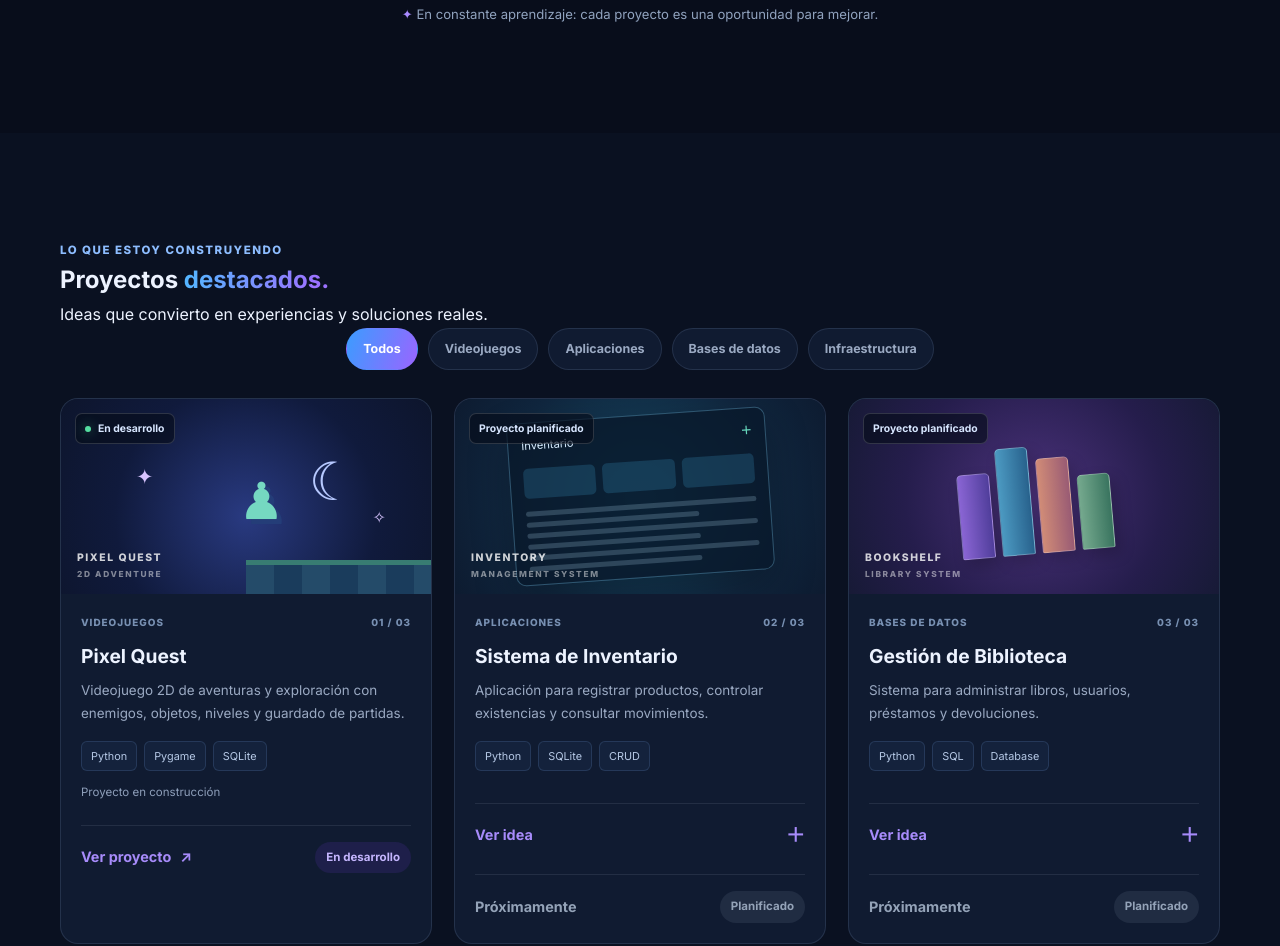
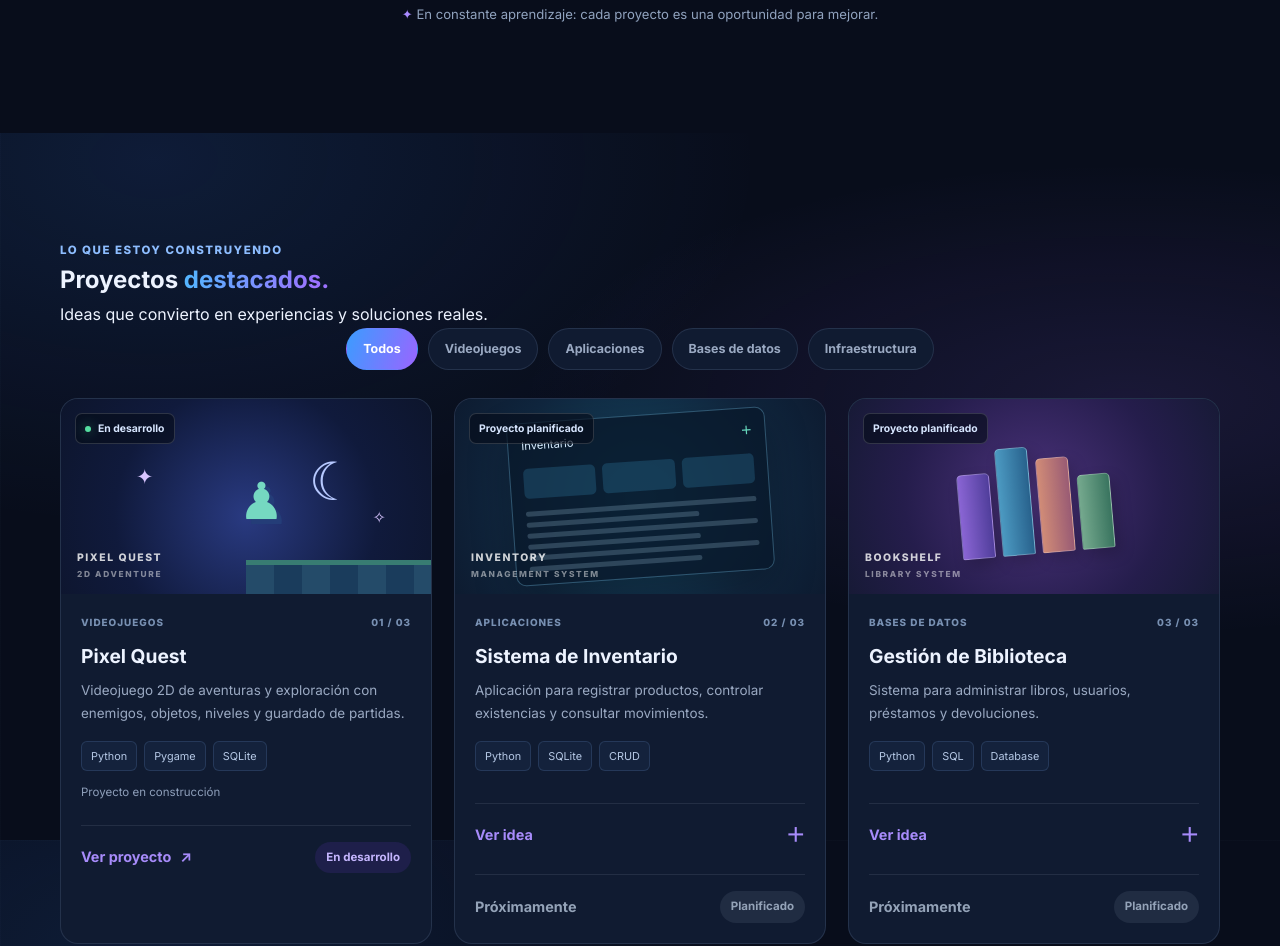
Before and after one commit to MartinValenzu/projects-several, a plain HTML site: page index.html in a window 1280 px wide. Shown: the part 2360-3306 px from the top of the page. Drawn offline with Linux system fonts and the light colour scheme.

Commit message:
Update style.css

```diff
--- a/style.css
+++ b/style.css
@@ -275,7 +275,7 @@ button, a { -webkit-tap-highlight-color: transparent; }
 ================================= */
 
 .projects-section {
-  background: #0a1121;
+  background: transparent;
 }
 
 .projects-grid {
@@ -629,11 +629,6 @@ button, a { -webkit-tap-highlight-color: transparent; }
   color: #cbd5e1;
   font-size: .83rem;
   line-height: 1.8;
-}
-
-@keyframes detailsAppear {
-  from { opacity: 0; transform: translateY(-6px); }
-  to { opacity: 1; transform: translateY(0); }
 }
 
 /* Accesibilidad y movimiento */
@@ -1260,41 +1255,30 @@ main section[id] {
     font-size: .72rem;
   }
 }
-
 /* =================================
    FONDO TECNOLÓGICO GLOBAL
 ================================= */
 
 body {
-  position: relative;
-  isolation: isolate;
-}
-
-body::before {
-  content: "";
-  position: fixed;
-  inset: 0;
-  z-index: -1;
-  pointer-events: none;
-
-  background:
+  background-color: #080d1b;
+  background-image:
     radial-gradient(
-      ellipse at 12% 20%,
-      rgba(59, 130, 246, .12),
-      transparent 35%
+      ellipse at 12% 15%,
+      rgba(59, 130, 246, 0.13),
+      transparent 38%
     ),
     radial-gradient(
       ellipse at 88% 45%,
-      rgba(139, 92, 246, .11),
-      transparent 36%
+      rgba(154, 101, 255, 0.12),
+      transparent 38%
     ),
     linear-gradient(
-      rgba(120, 150, 210, .025) 1px,
+      rgba(120, 150, 210, 0.025) 1px,
       transparent 1px
     ),
     linear-gradient(
       90deg,
-      rgba(120, 150, 210, .025) 1px,
+      rgba(120, 150, 210, 0.025) 1px,
       transparent 1px
     );
 
@@ -1304,29 +1288,20 @@ body::before {
     45px 45px,
     45px 45px;
 
-  animation: ambientBackground 18s ease-in-out infinite alternate;
+  background-attachment: fixed;
 }
 
-@keyframes ambientBackground {
-  from {
-    background-position: 0 0, 0 0, 0 0, 0 0;
-  }
-
-  to {
-    background-position: 25px 15px, -20px 25px, 0 0, 0 0;
-  }
-}
 
 /* =================================
-   ANIMACIONES AL DESPLAZARSE
+   ANIMACIONES DE APARICIÓN
 ================================= */
 
 .reveal {
   opacity: 0;
-  transform: translateY(28px);
+  transform: translateY(25px);
   transition:
-    opacity .7s ease,
-    transform .7s cubic-bezier(.2, .7, .2, 1);
+    opacity 0.7s ease,
+    transform 0.7s ease;
 }
 
 .reveal.is-visible {
@@ -1337,10 +1312,6 @@ body::before {
 /* Accesibilidad */
 
 @media (prefers-reduced-motion: reduce) {
-  body::before {
-    animation: none;
-  }
-
   .reveal,
   .reveal.is-visible {
     opacity: 1;
```
